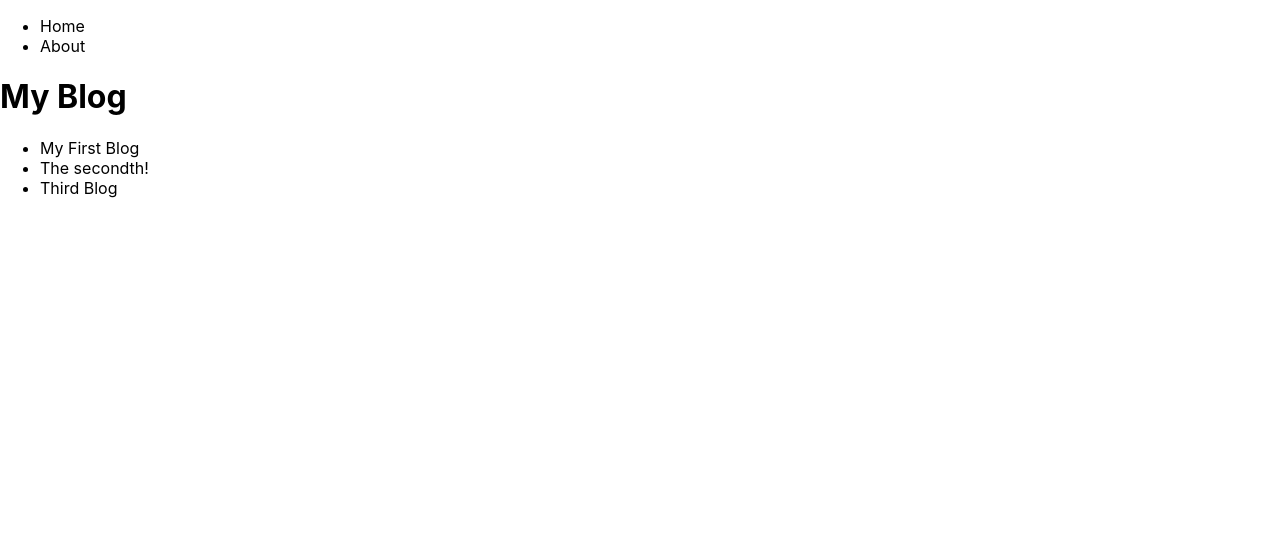
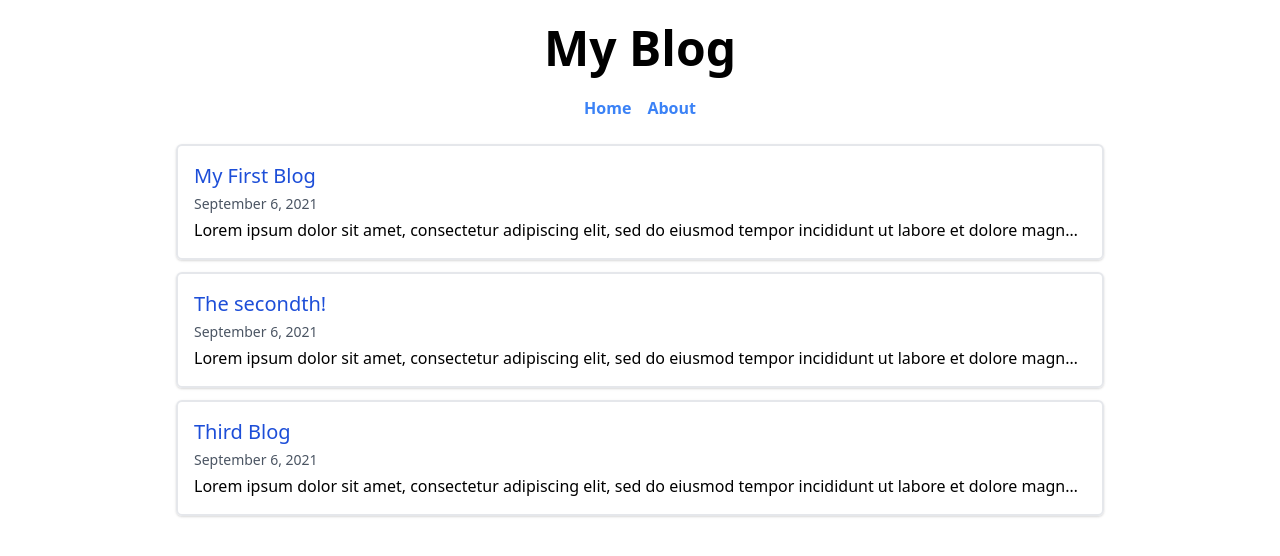
Before and after one commit to Sonika-gupta/blog, a Next.js app: page / in a window 1280 px wide. Shown: the top 556 px of the page. Built offline with nearby package versions, Linux system fonts and the light colour scheme.

Commit message:
Add Basic Tailwind

```diff
--- a/lib/data.js
+++ b/lib/data.js
@@ -1,22 +1,27 @@
+const options = {
+  year: 'numeric',
+  month: 'long',
+  day: 'numeric'
+}
 export const blogPosts = [
   {
     title: 'My First Blog',
     slug: 'first',
-    date: new Date().toString(),
+    date: new Date().toLocaleDateString('en-US', options),
     content:
       'Lorem ipsum dolor sit amet, consectetur adipiscing elit, sed do eiusmod tempor incididunt ut labore et dolore magna aliqua. Ut enim ad minim veniam, quis nostrud exercitation ullamco laboris nisi ut aliquip ex ea commodo consequat. Duis aute irure dolor in reprehenderit in voluptate velit esse cillum dolore eu fugiat nulla pariatur. Excepteur sint occaecat cupidatat non proident, sunt in culpa qui officia deserunt mollit anim id est laborum.'
   },
   {
     title: 'The secondth!',
     slug: 'second',
-    date: new Date().toString(),
+    date: new Date().toLocaleDateString('en-US', options),
     content:
       'Lorem ipsum dolor sit amet, consectetur adipiscing elit, sed do eiusmod tempor incididunt ut labore et dolore magna aliqua. Ut enim ad minim veniam, quis nostrud exercitation ullamco laboris nisi ut aliquip ex ea commodo consequat. Duis aute irure dolor in reprehenderit in voluptate velit esse cillum dolore eu fugiat nulla pariatur. Excepteur sint occaecat cupidatat non proident, sunt in culpa qui officia deserunt mollit anim id est laborum.'
   },
   {
     title: 'Third Blog',
     slug: 'third',
-    date: new Date().toString(),
+    date: new Date().toLocaleDateString('en-US', options),
     content:
       'Lorem ipsum dolor sit amet, consectetur adipiscing elit, sed do eiusmod tempor incididunt ut labore et dolore magna aliqua. Ut enim ad minim veniam, quis nostrud exercitation ullamco laboris nisi ut aliquip ex ea commodo consequat. Duis aute irure dolor in reprehenderit in voluptate velit esse cillum dolore eu fugiat nulla pariatur. Excepteur sint occaecat cupidatat non proident, sunt in culpa qui officia deserunt mollit anim id est laborum.'
   }
--- a/package.json
+++ b/package.json
@@ -14,7 +14,10 @@
     "react-dom": "17.0.2"
   },
   "devDependencies": {
+    "autoprefixer": "^10.3.4",
     "eslint": "7.32.0",
-    "eslint-config-next": "11.1.2"
+    "eslint-config-next": "11.1.2",
+    "postcss": "^8.3.6",
+    "tailwindcss": "^2.2.14"
   }
 }
--- a/pages/_app.js
+++ b/pages/_app.js
@@ -3,9 +3,11 @@ import Link from 'next/link'
 
 function MyApp ({ Component, pageProps }) {
   return (
-    <div>
-      <nav>
-        <ul>
+    <div className='mx-auto w-9/12 p-4'>
+      <header>
+        <h1 className='text-5xl my-2 font-bold text-center'>My Blog</h1>
+        <nav className='my-4'>
+          <ul className='flex flex-row space-x-4 justify-center p-2'>
             <li>
               <Link href='/'>Home</Link>
             </li>
@@ -14,6 +16,7 @@ function MyApp ({ Component, pageProps }) {
             </li>
           </ul>
         </nav>
+      </header>
       <Component {...pageProps} />
     </div>
   )
--- a/pages/blog/[slug].js
+++ b/pages/blog/[slug].js
@@ -10,10 +10,12 @@ export default function BlogPage ({ title, date, content }) {
         <link rel='icon' href='/favicon.ico' />
       </Head>
 
-      <main>
-        <h1>{title}</h1>
-        <h6>{date}</h6>
-        <p>{content}</p>
+      <main className='border-t-2 p-4 border-black space-y-2'>
+        <h1 className='text-red-700 text-3xl font-extrabold font-serif'>
+          {title}
+        </h1>
+        <h6 className='text-gray-600'>{date}</h6>
+        <p className='font-mono'>{content}</p>
       </main>
     </div>
   )
--- a/pages/index.js
+++ b/pages/index.js
@@ -12,16 +12,24 @@ export default function Home () {
       </Head>
 
       <main>
-        <h1>My Blog</h1>
+        <ul>
+          {blogPosts.map(item => (
+            <BlogListItem key={item.slug} {...item} />
+          ))}
+        </ul>
       </main>
-
-      <ul>
-        {blogPosts.map(item => (
-          <li key={item.slug}>
-            <Link href={`/blog/${item.slug}`}>{item.title}</Link>
-          </li>
-        ))}
-      </ul>
     </div>
   )
 }
+
+function BlogListItem ({ slug, title, date, content }) {
+  return (
+    <Link href={`/blog/${slug}`}>
+      <li className='border-gray-200 border-2 rounded-md p-4 my-3 shadow hover:shadow-lg space-y-1 cursor-pointer'>
+        <h5 className='text-xl text-blue-700'>{title}</h5>
+        <div className='text-sm text-gray-600'>{date}</div>
+        <p className='truncate'>{content}</p>
+      </li>
+    </Link>
+  )
+}
--- /dev/null
+++ b/postcss.config.js
@@ -0,0 +1,6 @@
+module.exports = {
+  plugins: {
+    tailwindcss: {},
+    autoprefixer: {},
+  },
+}
--- a/styles/globals.css
+++ b/styles/globals.css
@@ -1,4 +1,14 @@
-html,
+@tailwind base;
+@tailwind components;
+@tailwind utilities;
+
+@layer base {
+  a {
+    @apply text-blue-500 hover:text-blue-300 font-semibold;
+  }
+}
+
+/* html,
 body {
   padding: 0;
   margin: 0;
@@ -13,4 +23,4 @@ a {
 
 * {
   box-sizing: border-box;
-}
+} */
--- /dev/null
+++ b/tailwind.config.js
@@ -0,0 +1,11 @@
+module.exports = {
+  purge: ['./pages/**/*.{js,ts,jsx,tsx}', './components/**/*.{js,ts,jsx,tsx}'],
+  darkMode: false, // or 'media' or 'class'
+  theme: {
+    extend: {}
+  },
+  variants: {
+    extend: {}
+  },
+  plugins: []
+}
```
Also changed, not shown: 1 other file (tests, documents, lock files or other folders). Lines whose indentation alone changed are shown as unchanged.
